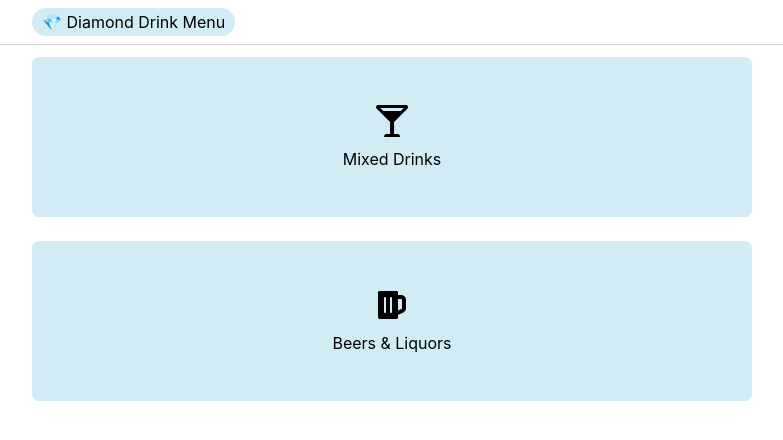
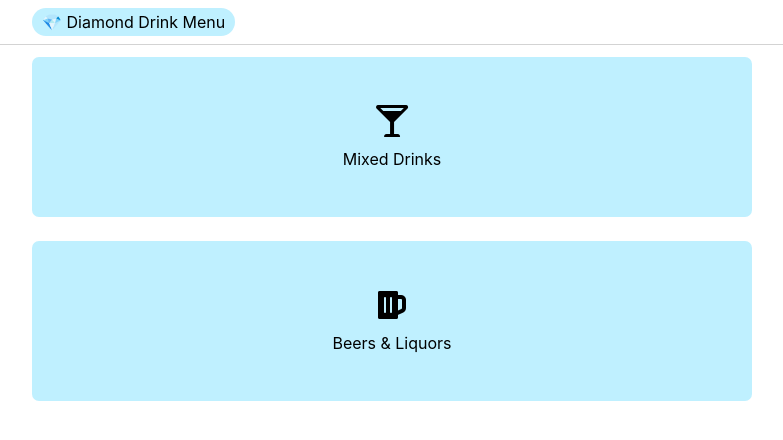
Before and after one commit to dgoudie/ddm-ui, a React (Create React App) app: page / in a window 1280 px wide. Shown: the top 440 px of the page, without its empty margins (248-1031 px from the left). Built offline with nearby package versions, Linux system fonts and the light colour scheme.

Commit message:
changed color

```diff
--- a/src/index.scss
+++ b/src/index.scss
@@ -1,5 +1,5 @@
 html {
-    --highlight-color: rgb(210, 236, 245);
+    --highlight-color: #bff0ff;
 }
 
 body {
```
